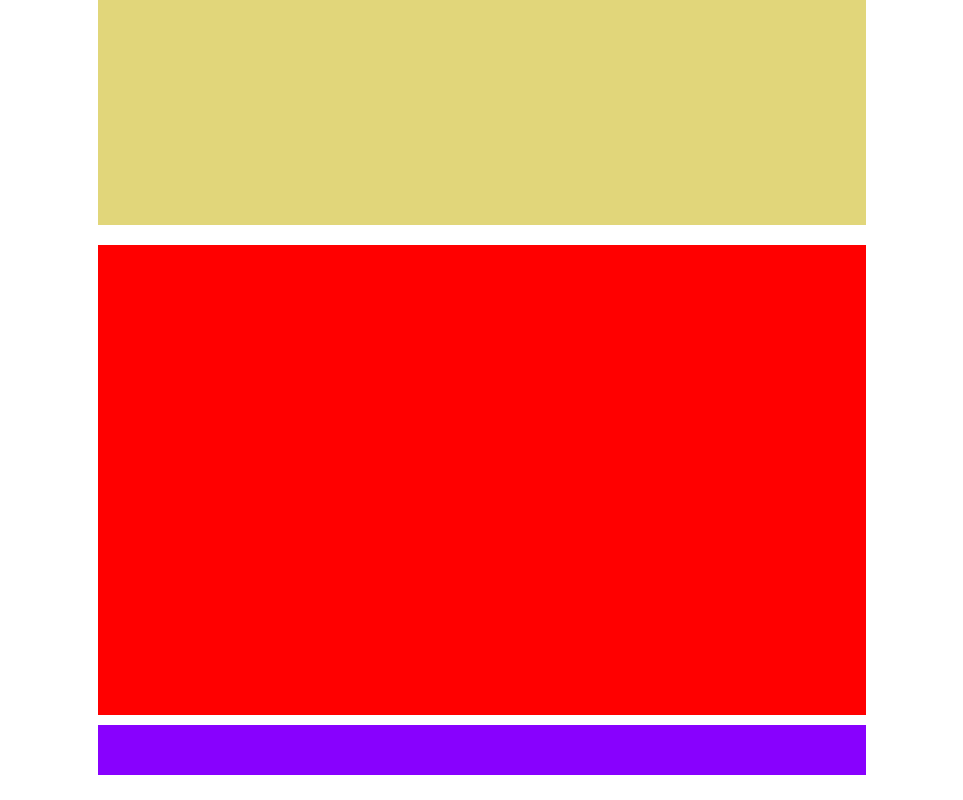
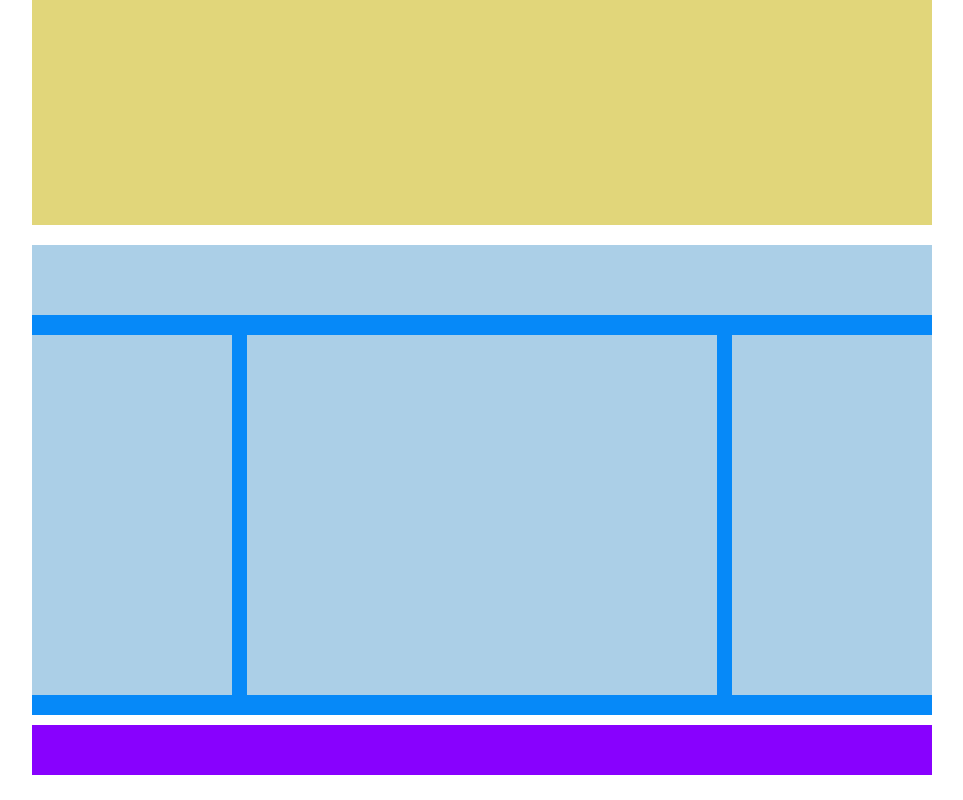
Before and after one commit to AndreaCasentini93/htmlcss-struttura-wp, a plain HTML site: page index.html in a window 1280 px wide. Shown: the part 400-1200 px from the top of the page, without its empty margins (158-1121 px from the left). Drawn offline with Linux system fonts and the light colour scheme.

Commit message:
Last section

```diff
--- a/css/style.css
+++ b/css/style.css
@@ -1,19 +1,48 @@
 /* debug */
 header {
-    height: 120px;
-    margin-bottom: 20px;
     background-color: #E579E6;
 }
 
 section:first-of-type {
-    height: 460px;
-    margin-bottom: 20px;
     background-color: #E1D67A;
 }
 
 section:last-of-type {
-    height: 470px;
-    background-color: red;
+    background-color: #0689F8;
+}
+
+div.top {
+    height: 70px;
+    margin-bottom: 20px;
+    background-color: #ABCFE7;
+}
+
+div.bottom::after {
+    clear: both;
+    content: "";
+    display: table;
+}
+
+div.left {
+    float: left;
+    width: 200px;
+    height: 360px;
+    background-color: #ABCFE7;
+}
+
+div.center {
+    float: left;
+    width: 470px;
+    height: 360px;
+    margin: auto 15px;
+    background-color: #ABCFE7;
+}
+
+div.right {
+    float: left;
+    width: 200px;
+    height: 360px;
+    background-color: #ABCFE7;
 }
 
 footer {
@@ -21,7 +50,6 @@ footer {
     margin-top: 10px;
     background-color: #8801FE;
 }
-
 /* /debug */
 
 /* common */
@@ -42,6 +70,22 @@ body>div {
     top: 50%;
     left: 50%;
     transform: translate(-50%, -50%);
-    width: 60%;
+    width: 900px;
     height: 1150px;
 }
+
+/* header page */
+header {
+    height: 120px;
+    margin-bottom: 20px;
+}
+
+/* body page  */
+section:first-of-type {
+    height: 460px;
+    margin-bottom: 20px;
+}
+
+section:last-of-type {
+    height: 470px;
+}
--- a/index.html
+++ b/index.html
@@ -26,7 +26,23 @@
 
             <!-- last section -->
             <section>
+                <div class="top">
 
+                </div>
+
+                <div class="bottom">
+                    <div class="left">
+
+                    </div>
+
+                    <div class="center">
+
+                    </div>
+
+                    <div class="right">
+
+                    </div>
+                </div>
             </section>
             <!-- /last section -->
         </main>
```
